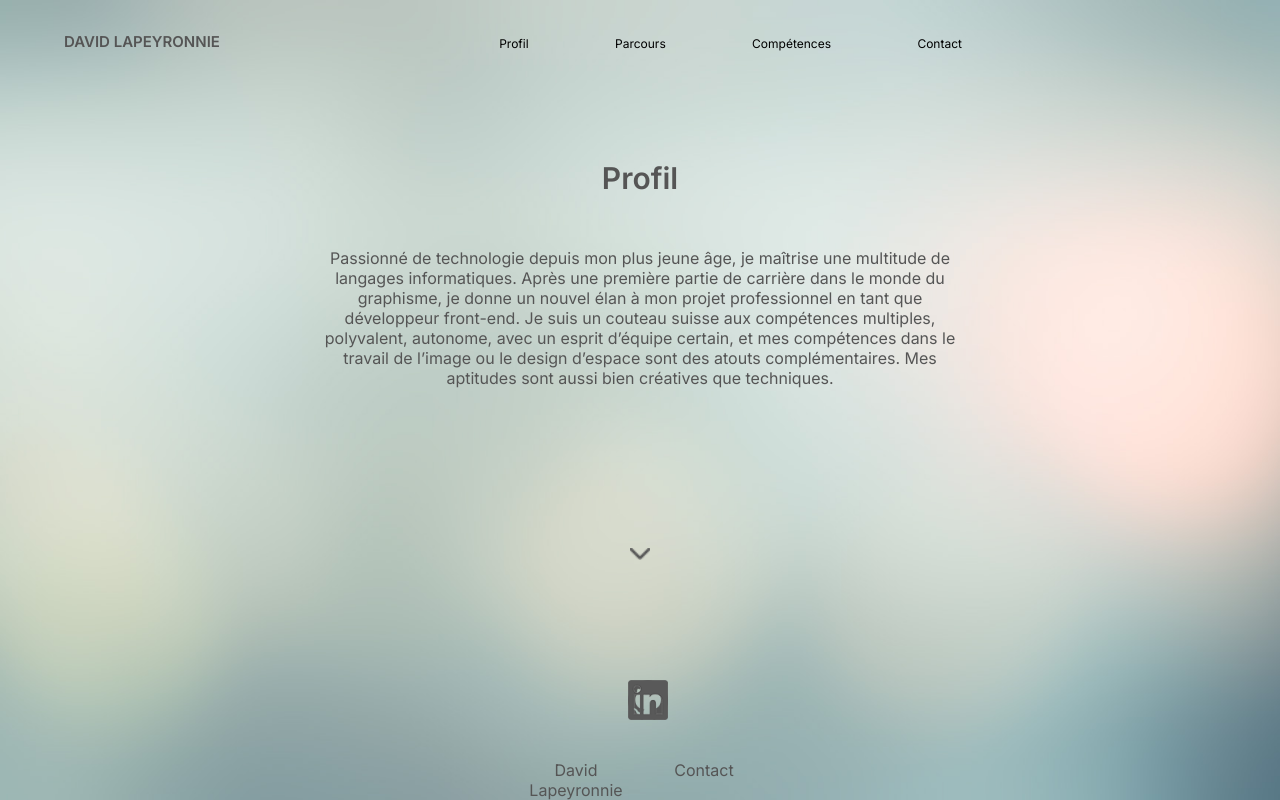
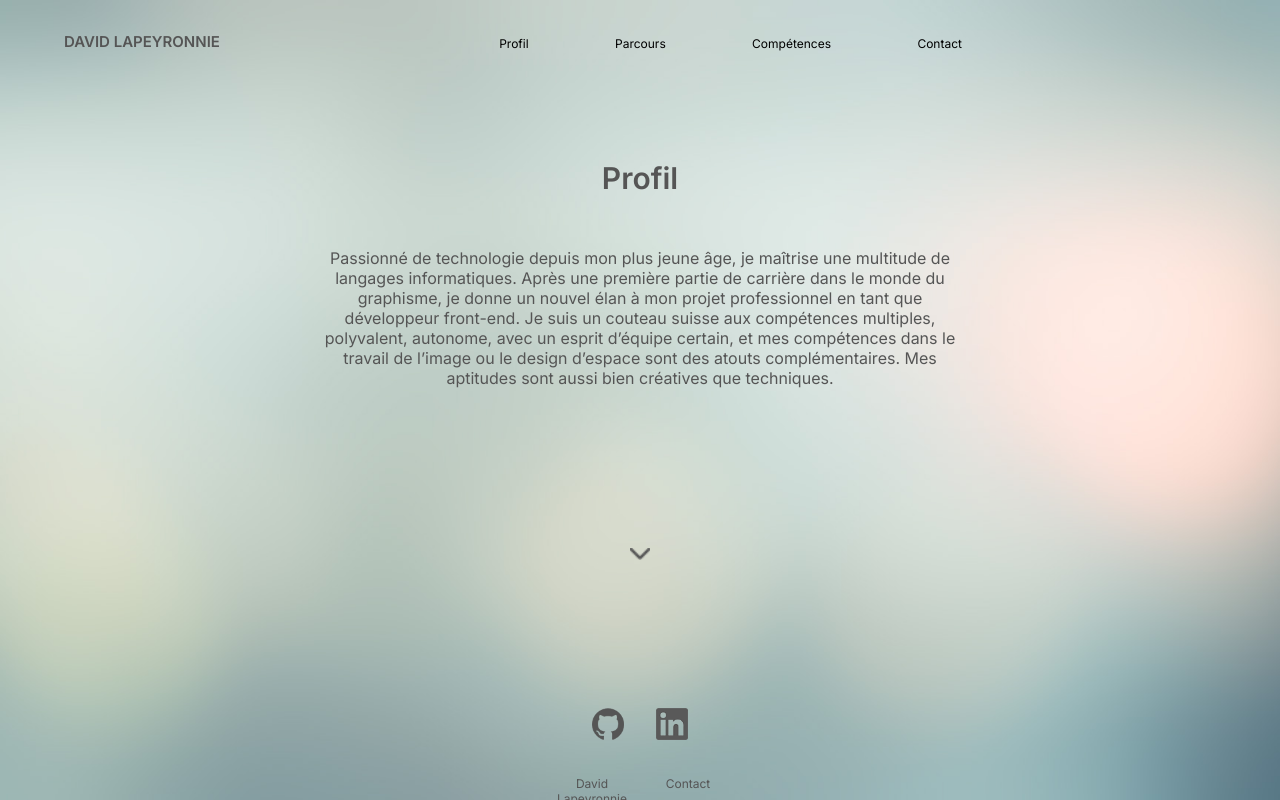
Before and after one commit to MdavidL/portfolio-2022, a website: page index.html in a window 1280 px wide. Shown: the top 800 px of the page. Drawn offline with Linux system fonts and the light colour scheme.

Commit message:
footer en cours

```diff
--- a/assets/sass/style.scss
+++ b/assets/sass/style.scss
@@ -148,9 +148,8 @@ span {
 /*Footer*/
 .footer {
   text-align: center;
-  position: fixed;
   width: 100%;
-  height: 5vh;
+  height: 3vh;
   bottom: 0;
   display: flex;
   flex-direction: column;
@@ -158,22 +157,25 @@ span {
   justify-content: center;
 }
 .footer .footer__links {
-  width: 100%;
+  position: fixed;
+  display: flex;
+  flex-direction: row;
+  z-index: 3;
 }
 .footer .footer__links--network {
-  margin-left: 1rem;
-}
-.footer .footer__links--network img {
-  margin-bottom: 10rem;
-  width: 2.5rem;
+  margin: 0 1rem 8rem 1rem;
+  width: 2rem;
   height: auto;
   transition: transform .6s;
   &:hover {
-    transform: scale(1.1);
+    transform: scale(1.2);
   }
 }
 .footer .footer__contact {
-  width: 20%;
+  position: fixed;
+  font-size: 12px;
+  width: 15%;
   display: flex;
   flex-direction: row;
+  z-index: 3;
 }
```
Also changed, not shown: assets/style.css, 1 other file.
